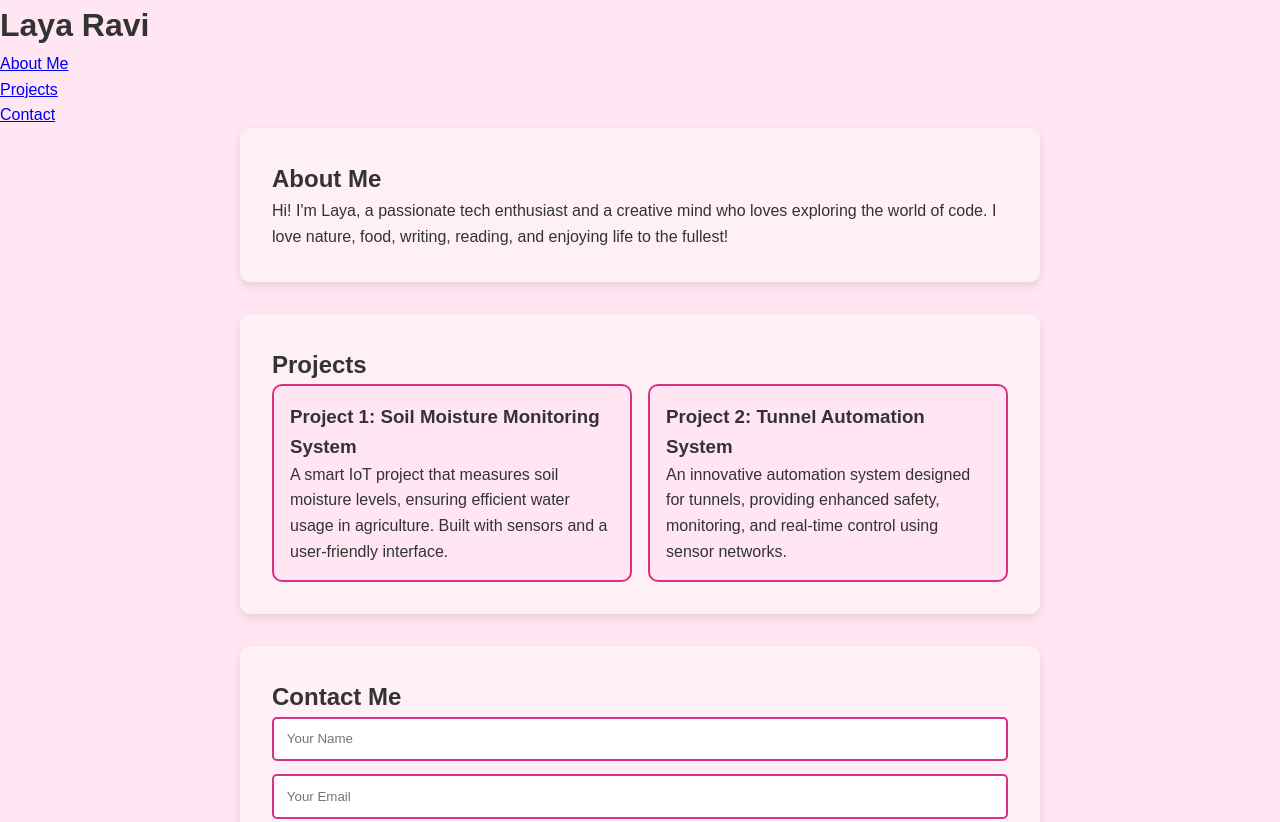
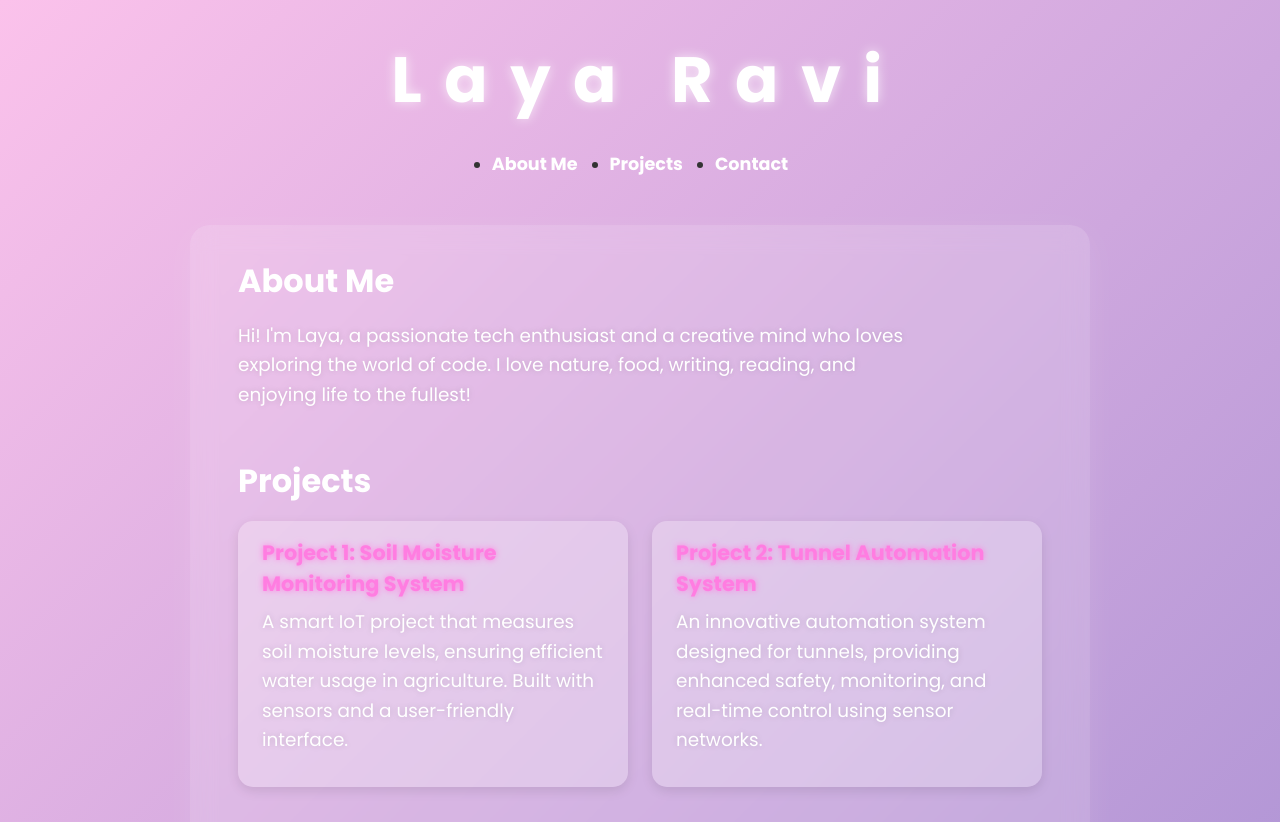
Before and after one commit to layaravi04/StaticPortfolioREAD.md, a plain HTML site: page index.html in a window 1280 px wide. Shown: the top 822 px of the page. Drawn offline with Linux system fonts and the light colour scheme.

Commit message:
Update styles.css

```diff
--- a/styles.css
+++ b/styles.css
@@ -1,3 +1,4 @@
+@import url('https://fonts.googleapis.com/css2?family=Poppins:wght@400;700&display=swap');
 * {
   margin: 0;
   padding: 0;
@@ -6,73 +7,223 @@
 }
 
 body {
-    background-color: #ffe6f2;
+  background: linear-gradient(135deg, #fbc2eb 0%, #a18cd1 100%);
   color: #333;
-    line-height: 1.6;
+  min-height: 100vh;
+  display: flex;
+  flex-direction: column;
+  align-items: center;
+  padding: 2rem;
+  overflow-x: hidden;
 }
 
-.header {
-    background-color: #ffccf2;
-    padding: 1rem 2rem;
+header {
+  width: 100%;
+  max-width: 900px;
+  margin-bottom: 3rem;
+  text-align: center;
+  position: relative;
+  user-select: none;
+}
+.split-text {
+  font-size: 4rem;
+  font-weight: 900;
+  color: #fff;
+  letter-spacing: 0.1em;
   display: flex;
-    justify-content: space-between;
-    align-items: center;
+  justify-content: center;
+  gap: 1rem;
+  filter: drop-shadow(0 0 6px rgba(255, 255, 255, 0.7));
+}
+.split-text .space {
+  width: 1rem;
+}
+.split-text span {
+  position: relative;
+  display: inline-block;
+  cursor: default;
+  opacity: 0;
+  filter: blur(8px);
+  transform: translateY(40px);
+  animation: blurFadeIn 0.8s forwards;
+}
+.split-text span:nth-child(1) { animation-delay: 0s; }
+.split-text span:nth-child(2) { animation-delay: 0.05s; }
+.split-text span:nth-child(3) { animation-delay: 0.1s; }
+.split-text span:nth-child(4) { animation-delay: 0.15s; }
+.split-text span:nth-child(5) { animation-delay: 0.2s; }
+.split-text span:nth-child(6) { animation-delay: 0.25s; }
+.split-text span:nth-child(7) { animation-delay: 0.3s; }
+.split-text span:nth-child(8) { animation-delay: 0.35s; }
+
+@keyframes blurFadeIn {
+  to {
+    opacity: 1;
+    filter: blur(0);
+    transform: translateY(0);
+  }
 }
 
-.header h1 {
-    color: #d63384;
+nav ul {
+  display: flex;
+  justify-content: center;
+  gap: 2rem;
+  margin-top: 1.5rem;
+  font-weight: 600;
 }
 
-.header ul {
-    list-style: none;
-    display: flex;
-    gap: 1rem;
+nav a {
+  color: #fff;
+  text-decoration: none;
+  font-size: 1.1rem;
+  position: relative;
+  transition: color 0.3s ease;
 }
 
-.header a {
-    text-decoration: none;
-    color: #d63384;
-    font-weight: bold;
+nav a::after {
+  content: '';
+  position: absolute;
+  width: 0;
+  height: 2px;
+  background: #fff;
+  left: 0;
+  bottom: -4px;
+  transition: width 0.3s ease;
 }
 
-.about-section, .projects-section, .contact-section {
-    padding: 2rem;
-    max-width: 800px;
-    margin: auto;
-    background-color: #fff0f5;
-    margin-bottom: 2rem;
-    border-radius: 10px;
-    box-shadow: 0 4px 10px rgba(0, 0, 0, 0.1);
+nav a:hover, nav a:focus {
+  color: #f0c;
+}
+
+nav a:hover::after, nav a:focus::after {
+  width: 100%;
+}
+
+main {
+  width: 100%;
+  max-width: 900px;
+  background: rgba(255 255 255 / 0.15);
+  border-radius: 20px;
+  padding: 2rem 3rem;
+  box-shadow: 0 8px 32px rgba(255 255 255 / 0.1);
+  backdrop-filter: blur(12px);
+  -webkit-backdrop-filter: blur(12px);
+  color: #fff;
+}
+
+section {
+  margin-bottom: 3rem;
+}
+
+h2 {
+  font-size: 2rem;
+  margin-bottom: 1rem;
+  font-weight: 700;
+  text-shadow: 0 0 8px rgba(255 255 255 0.7);
+}
+
+p {
+  font-size: 1.15rem;
+  line-height: 1.6;
+  max-width: 700px;
+  margin-bottom: 1rem;
+  text-shadow: 0 0 6px rgba(0 0 0 / 0.15);
 }
 
 .projects {
   display: grid;
-    grid-template-columns: 1fr 1fr;
-    gap: 1rem;
+  grid-template-columns: repeat(auto-fit, minmax(280px, 1fr));
+  gap: 1.5rem;
 }
 
 .project {
-    background-color: #ffe6f2;
-    padding: 1rem;
-    border-radius: 10px;
-    border: 2px solid #d63384;
+  background: rgba(255 255 255 / 0.25);
+  padding: 1rem 1.5rem;
+  border-radius: 15px;
+  box-shadow: 0 4px 12px rgba(0 0 0 / 0.1);
+  transition: transform 0.3s ease;
+  cursor: default;
 }
 
-.contact-section form {
+.project:hover {
+  transform: translateY(-6px);
+  box-shadow: 0 10px 20px rgba(255 255 255 / 0.3);
+}
+
+.project h3 {
+  margin-bottom: 0.5rem;
+  font-weight: 700;
+  font-size: 1.3rem;
+  color: #ff7de1;
+  text-shadow: 0 0 6px #ff7de1;
+}
+
+form {
   display: flex;
   flex-direction: column;
-    gap: 0.8rem;
+  gap: 1rem;
+  max-width: 600px;
 }
 
-.contact-section input, .contact-section textarea, .contact-section button {
-    padding: 0.8rem;
-    border: 2px solid #d63384;
-    border-radius: 5px;
+input, textarea {
+  padding: 0.8rem 1rem;
+  border-radius: 12px;
+  border: none;
+  font-size: 1rem;
+  outline: none;
+  resize: vertical;
+  background: rgba(255 255 255 / 0.3);
+  color: #fff;
+  box-shadow: 0 0 8px rgba(255 255 255 / 0.3);
+  transition: background 0.3s ease;
 }
 
+input::placeholder,
+textarea::placeholder {
+  color: #f0c;
+  opacity: 0.7;
+}
+
+input:focus, textarea:focus {
+  background: rgba(255 255 255 / 0.5);
+  box-shadow: 0 0 12px #ff7de1;
+}
+
+button {
+  background: #ff7de1;
+  border: none;
+  padding: 1rem;
+  border-radius: 20px;
+  font-weight: 700;
+  font-size: 1.1rem;
+  color: #fff;
+  cursor: pointer;
+  box-shadow: 0 0 12px #ff7de1;
+  transition: background 0.3s ease, transform 0.15s ease;
+}
+
+button:hover {
+  background: #e64ac9;
+  transform: scale(1.05);
+}
 footer {
+  margin-top: 3rem;
+  color: #fff;
   text-align: center;
-    padding: 1rem 0;
-    background-color: #ffccf2;
-    color: #d63384;
+  font-weight: 600;
+  text-shadow: 0 0 6px rgba(255 255 255 0.7);
 }
+@media (max-width: 600px) {
+  .split-text {
+    font-size: 2.5rem;
+    gap: 0.5rem;
+  }
+
+  main {
+    padding: 1.5rem 1.5rem;
+  }
+
+  .projects {
+    grid-template-columns: 1fr;
+  }
+}
```
Lines whose indentation alone changed are shown as unchanged.
